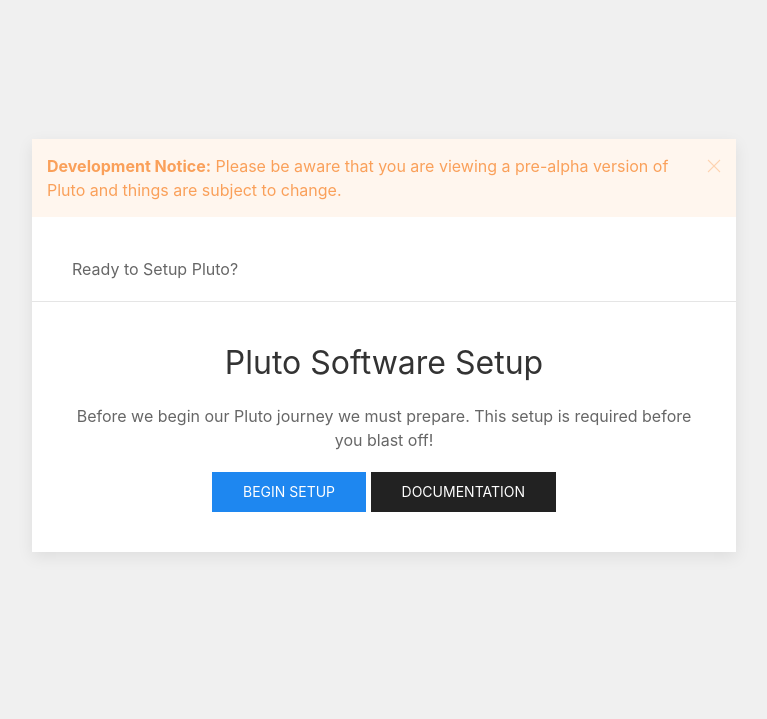
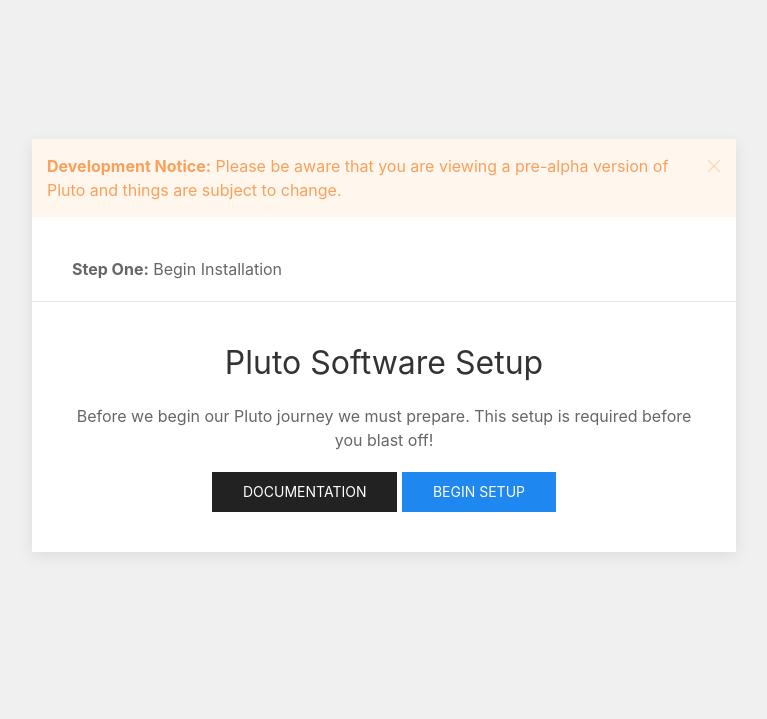
Before and after one commit to pluto-billing/software, a PHP site: page / in a window 1280 px wide. Shown: the part 81-800 px from the top of the page, without its empty margins (256-1023 px from the left). Run offline with PHP 8.4, Linux system fonts and the light colour scheme; some libraries are stand-ins or nearby versions.

Commit message:
small changes and fix formatting

```diff
--- a/setup/index.php
+++ b/setup/index.php
@@ -37,7 +37,6 @@
 <html>
   <head>
     <title>Pluto Billing - Software Setup</title>
-
     <meta charset="UTF-8">
     <meta name="viewport" content="width=device-width, initial-scale=1.0">
     <link rel="stylesheet" href="css/uikit.min.css" />
@@ -71,14 +70,14 @@
                   <p><span class="uk-text-bold">Development Notice:</span> Please be aware that you are viewing a pre-alpha version of Pluto and things are subject to change.</p>
                 </div>
                 <div class="uk-card-header">
-                                  Ready to Setup Pluto?
+                  <span class="uk-text-bold">Step One:</span> Begin Installation
                 </div>
                 <div class="uk-card-body">
                   <center>
                     <h2>Pluto Software Setup</h2>
                     <p>Before we begin our Pluto journey we must prepare. This setup is required before you blast off!</p>
-                                        <a href="setup.php" class="uk-button uk-button-primary">Begin Setup</a>
                     <a href="https://pluto.crypticnode.host/docs" class="uk-button uk-button-secondary" target="_blank">Documentation</a>
+                    <a href="db-setup.php" class="uk-button uk-button-primary">Begin Setup</a>
                   </center>
                 </div>
               </div>
```
Lines whose indentation alone changed are shown as unchanged.
